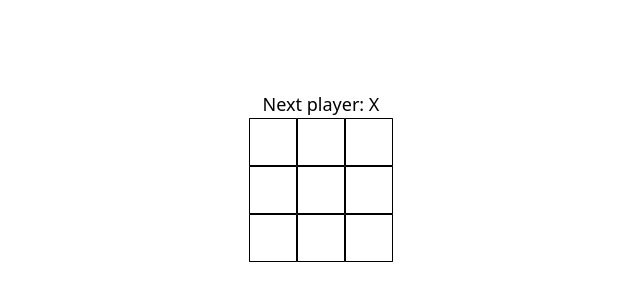
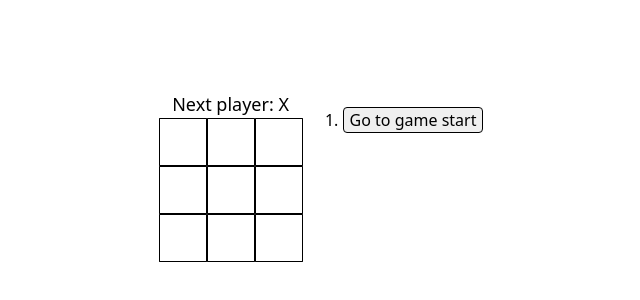
Before and after one commit to DakshGarade/react-tic-tac-toe-game, a React (Vite) app: page / in a window 1280 px wide. Shown: the part 224-524 px from the top of the page, without its empty margins (319-959 px from the left). Built offline with nearby package versions, Linux system fonts and the light colour scheme.

Commit message:
Showing the past moves function(Added)

```diff
--- a/src/App.css
+++ b/src/App.css
@@ -33,3 +33,19 @@ body {
   font-size: large;
 
 }
+
+.game {
+  display: flex;
+}
+
+ol {
+  background-color: white;
+  color: black;
+}
+
+.movesBtn {
+  border: 1px solid black;
+  background-color: #efefef;
+  color: black;
+  border-radius: 4px;
+}
--- a/src/App.tsx
+++ b/src/App.tsx
@@ -5,8 +5,6 @@ import "./App.css";
 import { useState } from "react";
 
 function Square({ value, onSquareClick }) {
-  // const [value, setValue] = useState(null);
-
   return (
     <button className="square" onClick={onSquareClick}>
       {value}
@@ -14,12 +12,8 @@ function Square({ value, onSquareClick }) {
   );
 }
 
-function Board() {
-  const [xIsNext, setXIsNext] = useState(true);
-  const [squares, setSquares] = useState(Array(9).fill(null));
-
+function Board({ xIsNext, squares, onPlay }) {
   function handleClick(i) {
-    console.log(xIsNext);
     if (calculateWinner(squares) || squares[i]) {
       return;
     }
@@ -29,8 +23,7 @@ function Board() {
     } else {
       nextSquares[i] = "O";
     }
-    setSquares(nextSquares);
-    setXIsNext(!xIsNext);
+    onPlay(nextSquares);
   }
 
   const winner = calculateWinner(squares);
@@ -59,8 +52,51 @@ function Board() {
       </div>
     </>
   );
+}
 
-  function calculateWinner(squares) {
+function Game() {
+  const [xIsNext, setXIsNext] = useState(true);
+  const [history, setHistory] = useState([Array(9).fill(null)]);
+  const currentSquares = history[history.length - 1];
+
+  function handlePlay(nextSquares) {
+    setHistory([...history, nextSquares]);
+    setXIsNext(!xIsNext);
+  }
+
+  function jumpTo(nextMove) {
+    // TODO
+  }
+
+  const moves = history.map((squares, move) => {
+    let description;
+    if (move > 0) {
+      description = "Go to move #" + move;
+    } else {
+      description = "Go to game start";
+    }
+    return (
+      <li>
+        <button className="movesBtn" onClick={() => jumpTo(move)}>
+          {description}
+        </button>
+      </li>
+    );
+  });
+
+  return (
+    <div className="game">
+      <div className="game-board">
+        <Board xIsNext={xIsNext} squares={currentSquares} onPlay={handlePlay} />
+      </div>
+      <div className="game-info">
+        <ol>{moves}</ol>
+      </div>
+    </div>
+  );
+}
+
+function calculateWinner(squares: any) {
   const lines = [
     [0, 1, 2],
     [3, 4, 5],
@@ -73,16 +109,10 @@ function Board() {
   ];
   for (let i = 0; i < lines.length; i++) {
     const [a, b, c] = lines[i];
-      if (
-        squares[a] &&
-        squares[a] === squares[b] &&
-        squares[a] === squares[c]
-      ) {
+    if (squares[a] && squares[a] === squares[b] && squares[a] === squares[c]) {
       return squares[a];
     }
   }
   return null;
 }
-}
-
-export default Board;
+export default Game;
```
Lines whose indentation alone changed are shown as unchanged.
